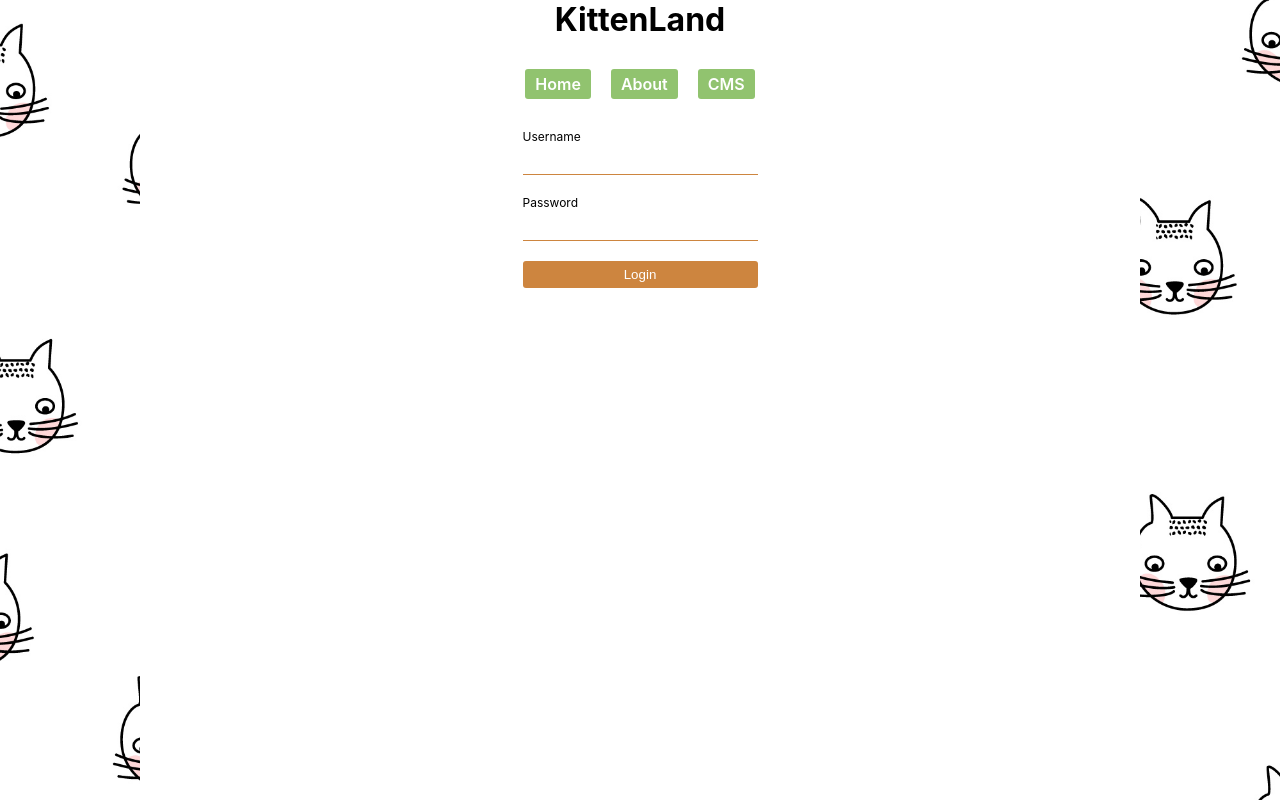
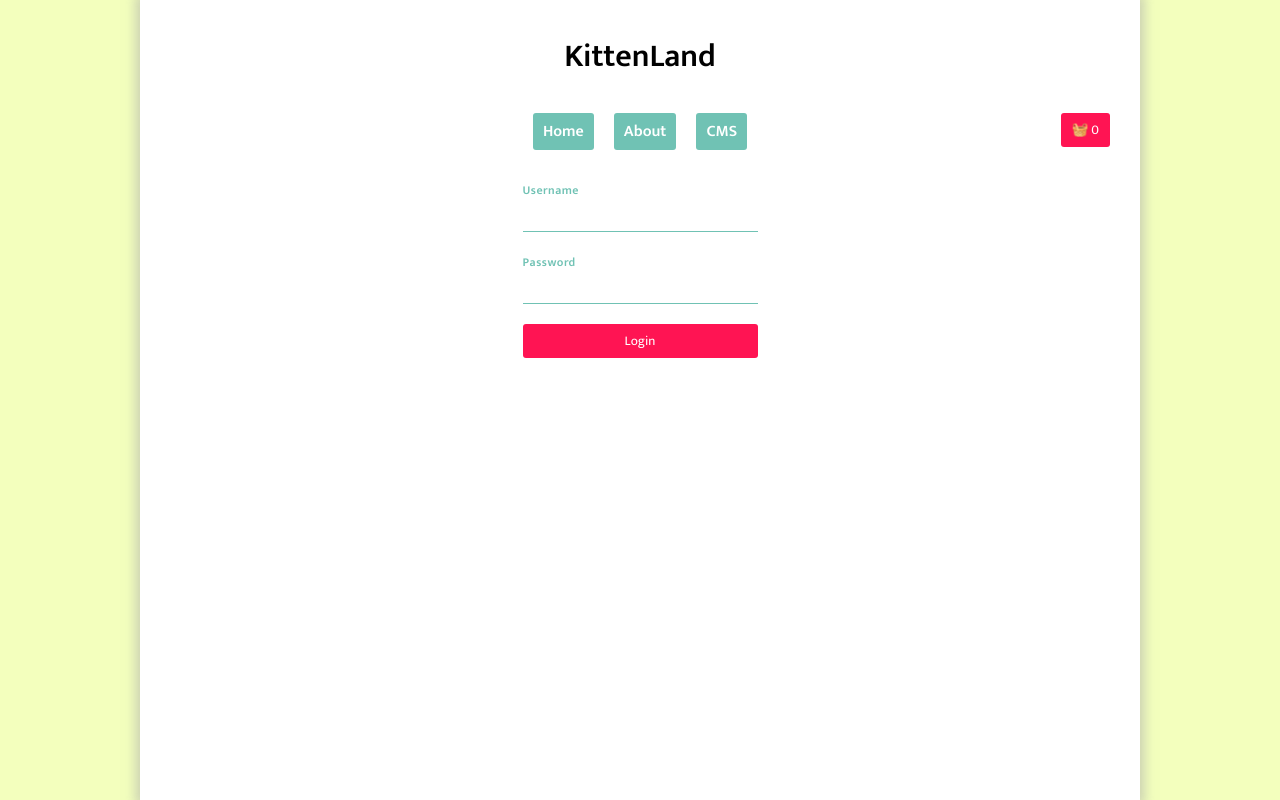
Before and after one commit to Evita-M/kittenland, a React (Create React App) app: page /login in a window 1280 px wide. Built offline with nearby package versions, Linux system fonts and the light colour scheme.

Commit message:
Implement storage context and basket functionality

```diff
--- a/package.json
+++ b/package.json
@@ -11,6 +11,7 @@
     "react-router-dom": "^6.2.1",
     "react-scripts": "5.0.0",
     "sass": "^1.45.2",
+    "uuid": "^8.3.2",
     "web-vitals": "^2.1.2"
   },
   "scripts": {
--- a/public/index.html
+++ b/public/index.html
@@ -9,7 +9,9 @@
       name="description"
       content="Web site created using create-react-app"
     />
-
+<link rel="preconnect" href="https://fonts.googleapis.com">
+<link rel="preconnect" href="https://fonts.gstatic.com" crossorigin>
+<link href="https://fonts.googleapis.com/css2?family=Mukta:wght@200;400;600&display=swap" rel="stylesheet">
     <!-- <link rel="manifest" href="%PUBLIC_URL%/manifest.json" /> -->
     <title>Kittenland</title>
   </head>
--- a/src/App.scss
+++ b/src/App.scss
@@ -6,18 +6,24 @@
   box-sizing: border-box;
   -moz-box-sizing: border-box;
 }
-$colorText: #000000;
+
+$celadon-blue: hsla(198, 63%, 38%, 1);
+$green-sheen: hsla(170, 40%, 60%, 1);
+$turquoise-green: hsla(139, 36%, 78%, 1);
+$cream: hsla(71, 100%, 87%, 1);
+$radical-pink: hsla(344, 100%, 54%, 1);
 $colorWhite: #ffffff;
-$colorGreen: hsl(96%, 41%, 60%);
-$colorBrown: hsl(29.6, 58.7%, 52.5%);
-$colorGray: #a9a9a9;
+$gray: #a9a9a9;
+
 $t: 0.3s;
 $radius: 3px;
 .App {
   max-width: 1000px;
   margin: 0 auto;
-  background-color: $colorWhite;
-  height: 100vh;
+  background: $colorWhite;
+  padding: 30px;
+  min-height: 100vh;
+  box-shadow: 0 0 10px 5px rgba($gray, 0.5);
 }
 
 .title {
@@ -31,6 +37,7 @@ $radius: 3px;
 
 .menu {
   margin-bottom: 30px;
+  position: relative;
   &__list {
     display: flex;
     justify-content: center;
@@ -45,27 +52,34 @@ $radius: 3px;
       font-weight: 600;
       display: inline-block;
       padding: 5px 10px;
-      background: $colorGreen;
+      background: $green-sheen;
       transition: background $t;
       border-radius: $radius;
     }
     &:hover a {
-      background: darken($colorGreen, 10%);
+      background: darken($green-sheen, 10%);
+    }
+  }
+}
+.basket {
+  position: absolute;
+  right: 0;
+  display: inline-block;
+  top: 0;
+}
+
+button {
+  border-radius: $radius;
+  display: inline-block;
+  &:disabled {
+    cursor: not-allowed;
+    background: $gray;
+    &:hover {
+      background: $gray;
     }
   }
 }
 
-button {
-  border-radius: $radius;
-  min-width: 1fr;
-  &:disabled {
-    cursor: not-allowed;
-    background: $colorGray;
-    &:hover {
-      background: $colorGray;
-    }
-  }
-}
 .login {
   .form {
     margin: 0 auto;
@@ -74,17 +88,38 @@ button {
 
 .cms {
   position: relative;
-  //   &__btns {
-  //     display: flex;
-  //     margin: 0 0 0 -15px;
-  //     button {
-  //       margin: 0 0 15px 15px;
-  //     }
-  //   }
 }
 
 .intro {
   margin-bottom: 20px;
+}
+
+.kittens {
+  &__list {
+    list-style: none;
+    display: grid;
+    gap: 15px;
+    grid-template-columns: repeat(5, 1fr);
+  }
+  &__item {
+    background: $green-sheen;
+    border-radius: $radius;
+    padding: 10px;
+  }
+}
+
+.kitten {
+  &__img {
+    background: $colorWhite;
+    padding: 15px;
+    border-radius: $radius;
+    display: flex;
+    justify-content: center;
+    align-items: center;
+  }
+  button {
+    width: 100%;
+  }
 }
 
 .btn-logout {
@@ -118,12 +153,11 @@ input {
   outline: none;
   display: inline-block;
   width: 100%;
-
-  border-bottom: 1px solid $colorBrown;
+  border-bottom: 1px solid $green-sheen;
   transition: border-color $t;
   &:focus,
   &:active {
-    border-color: $colorGreen;
+    border-color: $radical-pink;
     background-color: $colorWhite;
   }
 }
@@ -132,10 +166,14 @@ label {
   display: block;
   text-align: left;
   font-size: 12px;
+  color: $green-sheen;
+  font-weight: bold;
+  letter-spacing: 0.5px;
   margin-bottom: 5px;
 }
 button {
-  background: $colorBrown;
+  background: $radical-pink;
+  font-family: "Mukta", sans-serif;
   padding: 5px 10px;
   outline: none;
   border: 1px solid transparent;
@@ -143,6 +181,6 @@ button {
   transition: background $t;
   color: $colorWhite;
   &:hover {
-    background: darken($colorBrown, 10%);
+    background: darken($radical-pink, 10%);
   }
 }
--- a/src/components/AddKitten.jsx
+++ b/src/components/AddKitten.jsx
@@ -1,23 +1,25 @@
 import React, { useContext, useState } from "react";
 import { StorageContext } from "../context/StorageContext";
+import { v4 as uuidv4 } from "uuid";
 
 const AddKitten = ({ toggleShowForm }) => {
   const [name, setName] = useState("");
   const [age, setAge] = useState("");
   const [price, setPrice] = useState("");
-  const { updateStorage } = useContext(StorageContext);
+  const { addKitten } = useContext(StorageContext);
 
   const handleOnSubmit = (e) => {
     e.preventDefault();
 
     const kitten = {
-      id: Math.floor(Math.random() * 100000),
+      id: uuidv4(),
       name: name,
       age: age,
       price: price,
+      inBasket: false,
     };
 
-    updateStorage(kitten);
+    addKitten(kitten);
 
     setName("");
     setAge("");
--- /dev/null
+++ b/src/components/Basket.jsx
@@ -0,0 +1,15 @@
+import React, { useContext } from "react";
+import { StorageContext } from "../context/StorageContext";
+
+const Basket = () => {
+  const { basketCount } = useContext(StorageContext);
+  return (
+    <>
+      <p className="basket">
+        <button>🧺 {basketCount}</button>
+      </p>
+    </>
+  );
+};
+
+export default Basket;
--- /dev/null
+++ b/src/components/Kitten.jsx
@@ -0,0 +1,31 @@
+import React, { useContext } from "react";
+import { StorageContext } from "../context/StorageContext";
+
+const Kitten = ({ item, isAdmin }) => {
+  const { removeKitten, updateBasketStatus } = useContext(StorageContext);
+
+  return (
+    <article className="kitten">
+      <div className="kitten__img">
+        <img
+          src={`https://robohash.org/${item.name}.png?set=set4`}
+          alt="item.name"
+          width={100}
+          height={100}
+        />
+      </div>
+      <h3>Name: {item.name}</h3>
+      <p>Age: {item.age}</p>
+      <p>Price: {item.price}</p>
+      <p>
+        {isAdmin ? (
+          <button onClick={() => removeKitten(item.id)}>Delete</button>
+        ) : (
+          <button onClick={() => updateBasketStatus(item.id, true)}>Buy</button>
+        )}
+      </p>
+    </article>
+  );
+};
+
+export default Kitten;
--- a/src/components/Kittens.jsx
+++ b/src/components/Kittens.jsx
@@ -1,14 +1,19 @@
 import React from "react";
+import Kitten from "./Kitten";
 
-const Kittens = ({ data }) => {
+const Kittens = ({ data, isAdmin }) => {
   return (
-    <div>
-      <ul>
+    <section className="kittens">
+      <ul className="kittens__list">
         {data.map((item) => {
-          return <li key={item.id}>{item.name}</li>;
+          return (
+            <li key={item.id} className="kittens__item">
+              <Kitten item={item} isAdmin={isAdmin} />
+            </li>
+          );
         })}
       </ul>
-    </div>
+    </section>
   );
 };
 
--- a/src/components/Menu.jsx
+++ b/src/components/Menu.jsx
@@ -1,5 +1,6 @@
 import React from "react";
 import { NavLink } from "react-router-dom";
+import Basket from "./Basket";
 
 const Menu = () => {
   return (
@@ -16,6 +17,7 @@ const Menu = () => {
             <NavLink to="/cms">CMS</NavLink>
           </li>
         </ul>
+        <Basket />
       </nav>
     </>
   );
--- a/src/index.css
+++ b/src/index.css
@@ -1,18 +1,9 @@
 body {
   margin: 0;
-  font-family: -apple-system, BlinkMacSystemFont, "Segoe UI", "Roboto", "Oxygen",
-    "Ubuntu", "Cantarell", "Fira Sans", "Droid Sans", "Helvetica Neue",
-    sans-serif;
+  font-family: "Mukta", sans-serif;
   -webkit-font-smoothing: antialiased;
   -moz-osx-font-smoothing: grayscale;
-  background: url("bg.jpg") no-repeat;
-  background-position: center;
-  background-size: cover;
-}
-
-code {
-  font-family: source-code-pro, Menlo, Monaco, Consolas, "Courier New",
-    monospace;
+  background: hsla(71, 100%, 87%, 1);
 }
 
 /* Change the white to any color */
--- a/src/pages/CMS.jsx
+++ b/src/pages/CMS.jsx
@@ -36,7 +36,11 @@ const CMS = () => {
       </p>
 
       {showForm ? <AddKitten toggleShowForm={toggleShowForm} /> : ""}
-      {data ? <Kittens data={data} /> : <p>You have no kittens.</p>}
+      {data ? (
+        <Kittens data={data} isAdmin={true} />
+      ) : (
+        <p>You have no kittens.</p>
+      )}
     </div>
   );
 };
--- a/src/pages/Home.jsx
+++ b/src/pages/Home.jsx
@@ -15,7 +15,14 @@ const Home = () => {
         reiciendis ea dolorem enim voluptas! Culpa soluta mollitia eveniet
         delectus architecto pariatur et quis debitis illo, saepe corporis animi!
       </p>
-      {data ? <Kittens data={data} /> : <p>No kittens to buy</p>}
+      {data ? (
+        <Kittens
+          data={data.filter((item) => item.inBasket === false)}
+          isAdmin={false}
+        />
+      ) : (
+        <p>No kittens to buy</p>
+      )}
     </div>
   );
 };
--- a/src/storage/useStorage.js
+++ b/src/storage/useStorage.js
@@ -2,18 +2,7 @@ import { useEffect, useState } from "react";
 
 function useStorage() {
   const [data, setData] = useState();
-
-  const updateStorage = (kitten) => {
-    let data = localStorage.getItem("kittens");
-    let kittens = new Array(0);
-    if (data) {
-      kittens = JSON.parse(data);
-    }
-    kittens = [...kittens, kitten];
-    localStorage.setItem("kittens", JSON.stringify(kittens));
-    console.log(kittens);
-    readStorage();
-  };
+  const [basketCount, setBasketCount] = useState(0);
 
   const clearStorage = () => {
     var answer = window.confirm("Are you sure you want to delete all kittens?");
@@ -23,13 +12,65 @@ function useStorage() {
     }
   };
 
+  const updateStorage = (kittens) => {
+    localStorage.setItem("kittens", JSON.stringify(kittens));
+    readStorage();
+  };
+
   const readStorage = () => {
     let data = JSON.parse(localStorage.getItem("kittens"));
+    updateBasketCount(data);
     setData(data);
+  };
+
+  const addKitten = (kitten) => {
+    let data = localStorage.getItem("kittens");
+    let kittens = new Array(0);
+    if (data) {
+      kittens = JSON.parse(data);
+    }
+    kittens = [...kittens, kitten];
+
+    updateStorage(kittens);
+  };
+
+  const removeKitten = (id) => {
+    const kittens = data.filter((item) => {
+      return item.id !== id;
+    });
+
+    updateStorage(kittens);
+  };
+
+  const getKitten = (id) => {
+    const kitten = data.filter((item) => {
+      return item.id === id;
+    });
+
+    return kitten;
+  };
+
+  const updateBasketStatus = (id, status) => {
+    const kitten = getKitten(id)[0];
+    kitten.inBasket = status;
+
+    removeKitten(id);
+    addKitten(kitten);
+  };
+
+  const updateBasketCount = (kittens) => {
+    if (!kittens) return setBasketCount(0);
+
+    const kittensInBasket = kittens.filter(
+      (item) => item.inBasket === true
+    ).length;
+
+    setBasketCount(kittensInBasket);
   };
 
   useEffect(() => {
     readStorage();
+
     return () => {
       setData([]);
     };
@@ -37,9 +78,14 @@ function useStorage() {
 
   return {
     data,
+    basketCount,
+    addKitten,
+    readStorage,
     updateStorage,
-    readStorage,
     clearStorage,
+    getKitten,
+    removeKitten,
+    updateBasketStatus,
   };
 }
 
```
Also changed, not shown: 1 other file (tests, documents, lock files or other folders).
